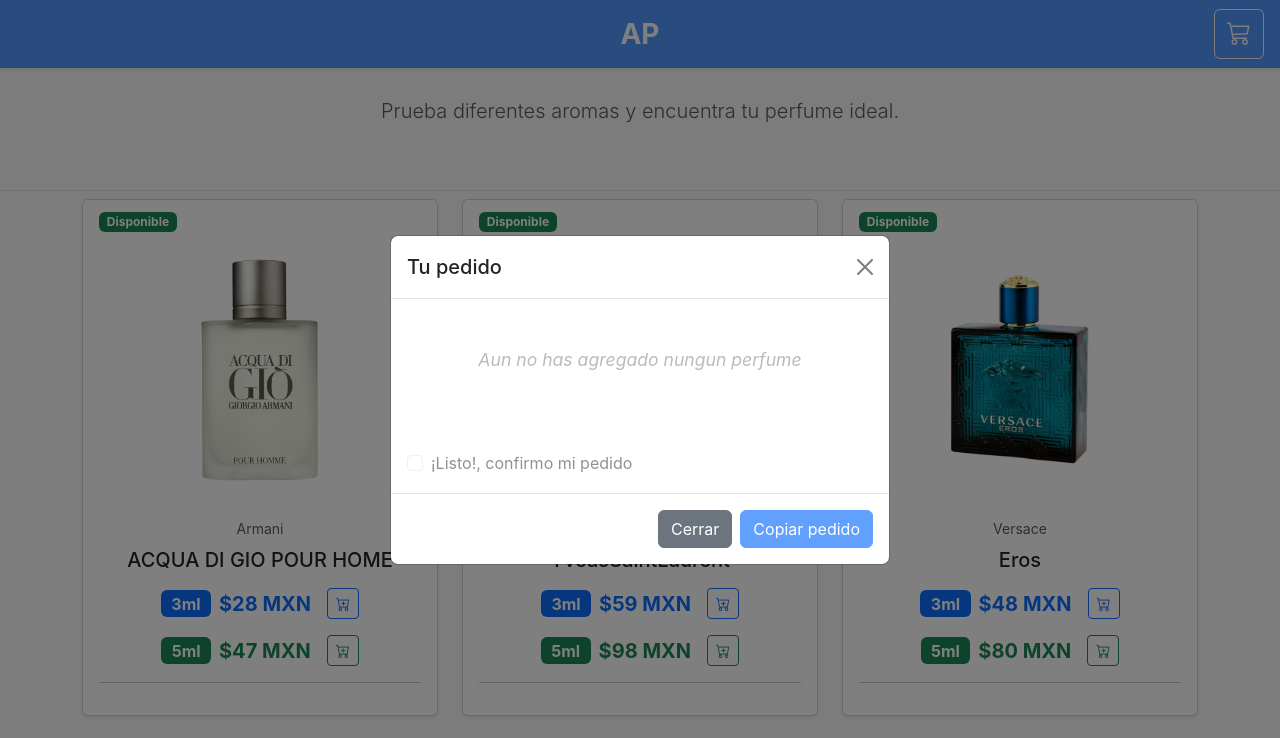
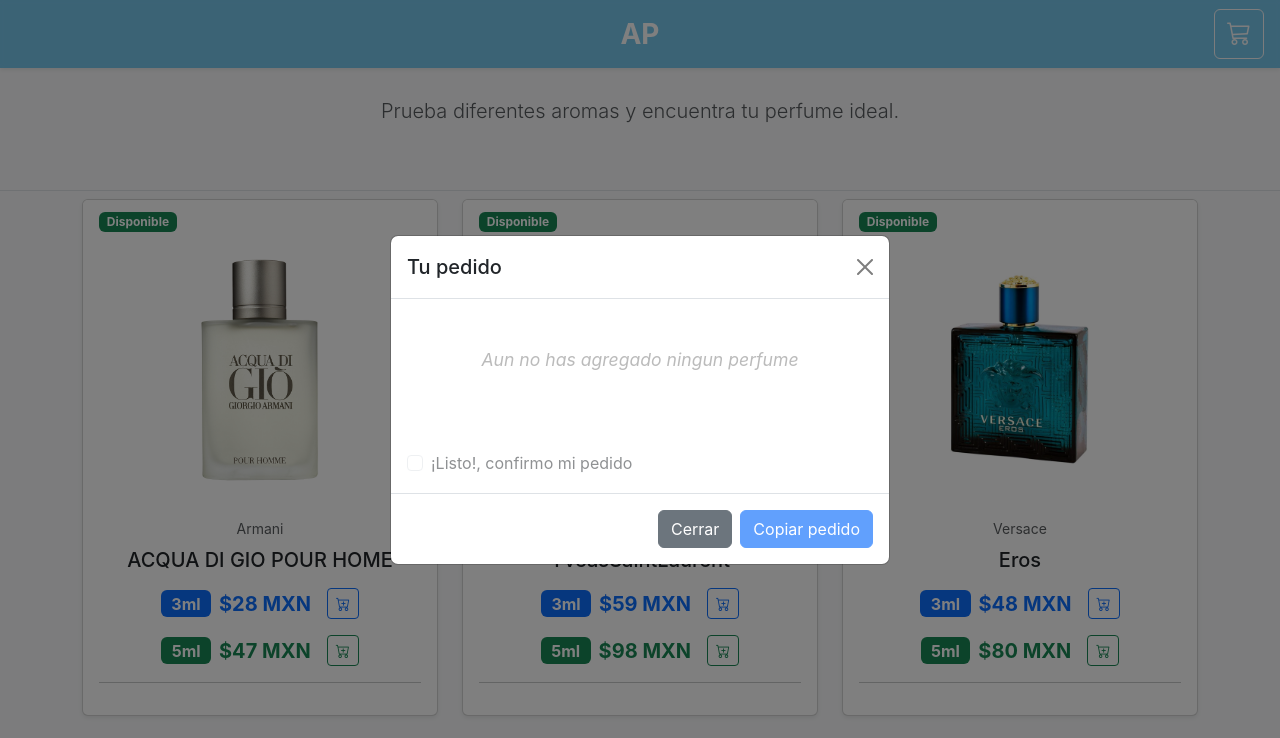
Before and after one commit to alanyaelthl-hub/AP, a plain HTML site: page index.html in a window 1280 px wide. Both pictures are taken after a click on the button 1239 px from the left and 34 px from the top of the page. Shown: the top 738 px of the page. Drawn offline with nearby package versions, Linux system fonts and the light colour scheme; some packages are replaced by stand-ins of ours; a script that the page names is missing.

Commit message:
correccion de estilos y ortografia

```diff
--- a/script.js
+++ b/script.js
@@ -100,7 +100,7 @@ function actualizarModalCarrito() {
     if (checkConfirmar) checkConfirmar.checked = false;
 
     if (carrito.length === 0) {
-        contenedor.innerHTML = `<div class="vacio">Aun no has agregado nungun perfume</div>`;
+        contenedor.innerHTML = `<div class="vacio">Aun no has agregado ningun perfume</div>`;
         if (btnCopiar) btnCopiar.disabled = true;
         if (checkConfirmar) checkConfirmar.disabled = true;
         return;
--- a/style.css
+++ b/style.css
@@ -9,7 +9,7 @@ font-family: 'Georgia', serif;
 }
 
 .navbar.bg-primary.bg-opacity-70 {
-    background-color: rgba(13, 110, 253, 0.7) !important;
+    background-color: #29a9e39e !important;
     backdrop-filter: blur(2px);
 }
 
```
